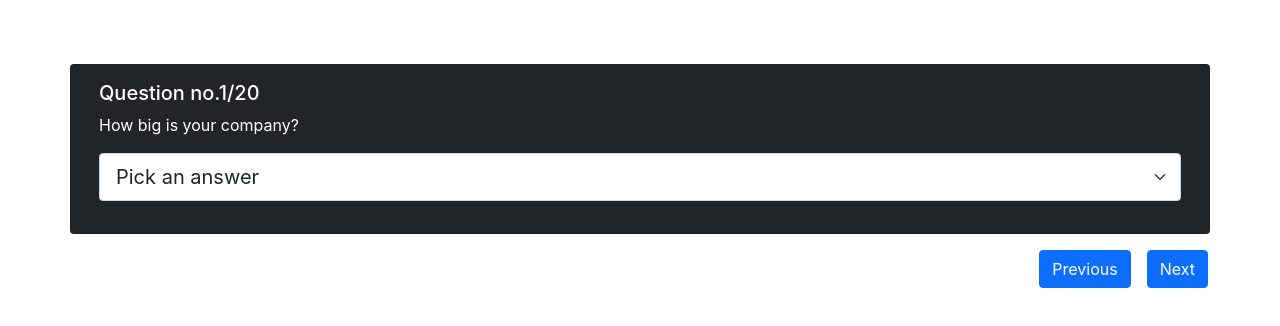
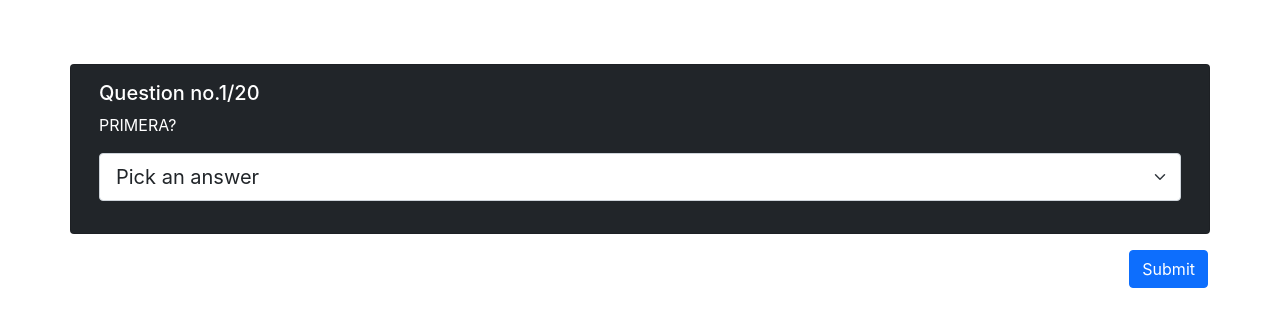
Before and after one commit to mangelmunoz/questionnaireAssessmentFrontend, a React (Create React App) app in the folder questionnaire-assessment-frontend/: page /question in a window 1280 px wide. Shown: the top 326 px of the page. Built offline with nearby package versions, Linux system fonts and the light colour scheme.

Commit message:
question completed

```diff
--- a/questionnaire-assessment-frontend/src/App.js
+++ b/questionnaire-assessment-frontend/src/App.js
@@ -1,8 +1,7 @@
 import React from "react";
-import ReactDOM from "react-dom/client";
 import { BrowserRouter, Routes, Route } from "react-router-dom";
 import Login from "./pages/login";
-import Question from "./components/Question";
+import QuestionPage from "./pages/questionPage";
 import './styles/App.css';
 
 function App() {
@@ -15,7 +14,7 @@ function App() {
         <Routes>
 
           <Route path="/" element={<Login />} />
-          <Route path="/question" element={<Question />} />
+          <Route path="/question" element={<QuestionPage />} />
 
           {/* <Route path="/home" element={<Home />} />
 
--- a/questionnaire-assessment-frontend/src/components/Question.js
+++ b/questionnaire-assessment-frontend/src/components/Question.js
@@ -1,24 +1,21 @@
 import '../styles/Question.css'
 
-function Question() {
+function Question(props) {
     return (
         <div className="margins">
             <div class="card text-white bg-dark mb-3 container-md">
                 <div class="card-body">
                     <h5 class="card-title">Question no.1/20</h5>
-                    <p class="card-text">How big is your company?</p>
+                    <p class="card-text">{props.question && props.question.questionText}</p>
                     <select class="form-select form-select-lg mb-3" aria-label=".form-select-lg example">
                         <option selected>Pick an answer</option>
-                        <option value="1">{"0-10"}</option>
-                        <option value="2">{"10-100"}</option>
-                        <option value="3">{">100"}</option>
+                        {props.question && props.question.answers.map(answer => <option value={answer}>{answer}</option>)}
                     </select>
                 </div>
             </div>
 
             <div class="d-grid gap-2 d-md-flex justify-content-md-end">
-                <button class="btn btn-primary me-md-2" type="button">Previous</button>
-                <button class="btn btn-primary me-md-2" type="button">Next</button>
+                <button class="btn btn-primary me-md-2" type="button" onClick={props.onSubmit}>Submit</button>
             </div>
         </div>
     );
--- /dev/null
+++ b/questionnaire-assessment-frontend/src/pages/questionPage.js
@@ -0,0 +1,30 @@
+import { useState, useEffect } from "react";
+import Question from "../components/question";
+
+function QuestionPage() {
+
+    const [questions, setQuestions] = useState([]);
+    const [actualQuestion, setActualQuestion] = useState({});
+
+    useEffect(() => {
+        console.log("Fetch questions")
+        setQuestions([{questionText: "PRIMERA?", answers: ["UNO", "DOS", "TRES"]}, {questionText: "de verdad?", answers: ["SI", "NO", "A VECES"]}]);
+        setActualQuestion(questions[0]);
+    }, [])
+
+    const onQuestionSubmitted = () => {
+        /**
+         * We pop a question
+         */
+        questions.pop()
+        setQuestions(questions => [...questions]);
+    }
+
+    return (
+        <div>
+            <Question question={questions[0]} onSubmit={onQuestionSubmitted}/>
+        </div>
+    );
+}
+
+export default QuestionPage;
```
